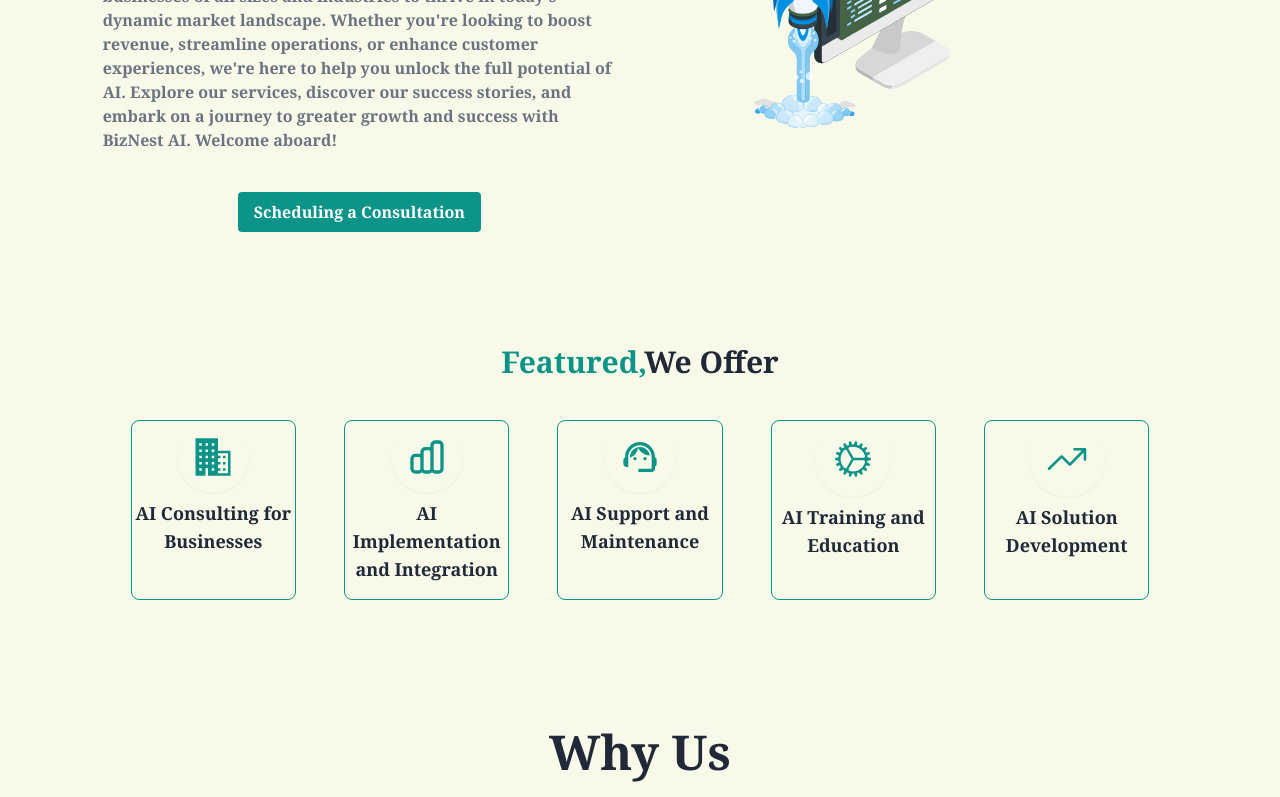
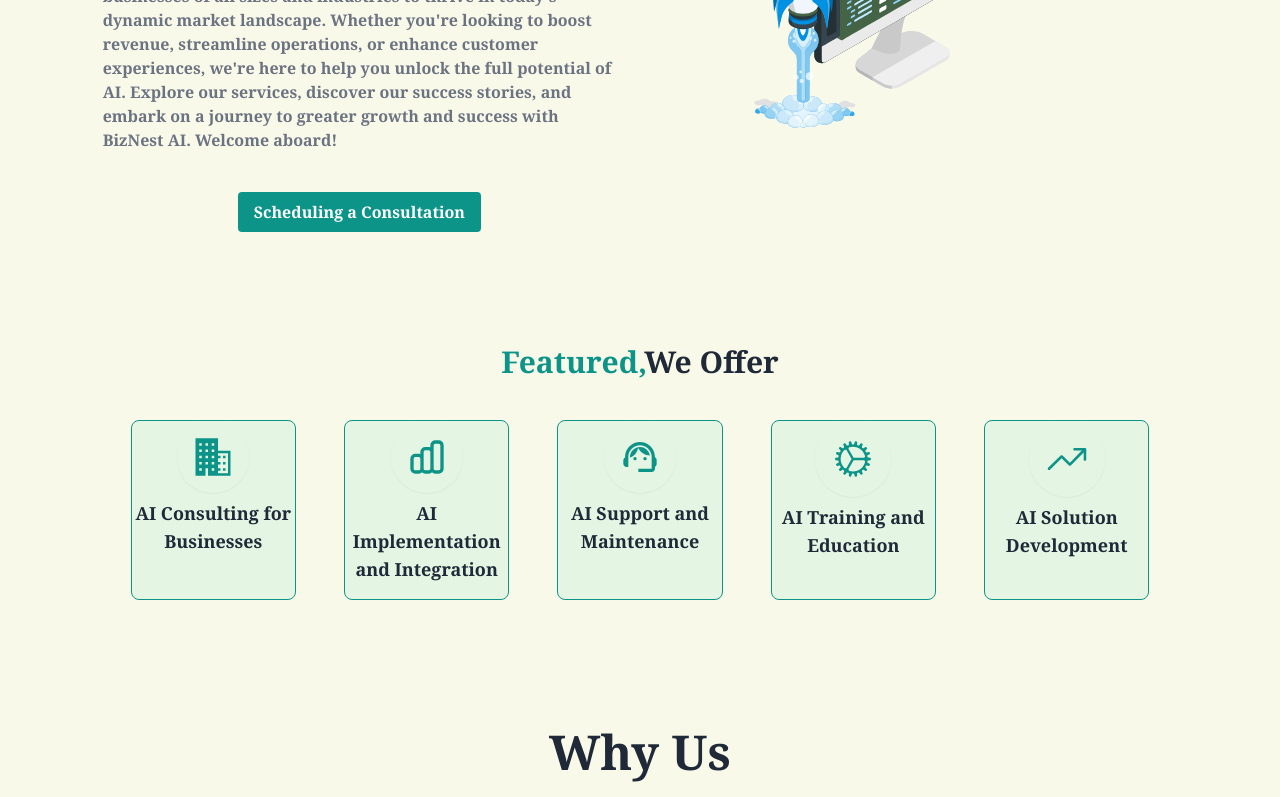
Before and after one commit to tanzimnahid6/AiHub, a React (Vite) app: page / in a window 1280 px wide. Shown: the part 441-1238 px from the top of the page. Built offline with nearby package versions, Linux system fonts and the light colour scheme.

Commit message:
changed the featured bg

```diff
--- a/src/components/Featured.jsx
+++ b/src/components/Featured.jsx
@@ -18,7 +18,7 @@
             </div>
           </div>
           <div className="grid gap-x-6 md:grid-cols-2 lg:grid-cols-5 lg:gap-x-12 cursor-pointer">
-            <div className="mb-12 lg:mb-0 border border-[#0D9488] rounded-lg hover:bg-[#c5edd867] transition-transform ">
+            <div className="mb-12 lg:mb-0 border border-[#0D9488] rounded-lg hover:bg-[#6dbe9367] bg-[#c5edd867] transition-transform ">
               <div className=" inline-block rounded-full  p-4 text-primary shadow-sm">
                 <IoBusinessSharp color="#0D9488" size={40} />
               </div>
@@ -27,7 +27,7 @@
               </h5>
             </div>
 
-            <div className="mb-12 lg:mb-0 border border-[#0D9488] rounded-lg hover:bg-[#c5edd867] transition-transform ">
+            <div className="mb-12 lg:mb-0 border border-[#0D9488] rounded-lg hover:bg-[#6dbe9367] bg-[#c5edd867] transition-transform ">
               <div className=" inline-block rounded-full  p-4 text-primary shadow-sm">
                 <HiOutlineChartBar color="#0D9488" size={40} />
               </div>
@@ -36,7 +36,7 @@
               </h5>
             </div>
 
-            <div className="mb-12 lg:mb-0 border border-[#0D9488] rounded-lg hover:bg-[#c5edd867] transition-transform ">
+            <div className="mb-12 lg:mb-0 border border-[#0D9488] rounded-lg hover:bg-[#6dbe9367] bg-[#c5edd867] transition-transform ">
               <div className=" inline-block rounded-full  p-4 text-primary shadow-sm">
                 <MdOutlineSupportAgent color="#0D9488" size={40} />
               </div>
@@ -45,7 +45,7 @@
               </h5>
             </div>
 
-            <div className="mb-12 lg:mb-0 border border-[#0D9488] rounded-lg hover:bg-[#c5edd867] transition-transform ">
+            <div className="mb-12 lg:mb-0 border border-[#0D9488] rounded-lg hover:bg-[#6dbe9367] bg-[#c5edd867] transition-transform ">
               <div className=" inline-block rounded-full  p-4 text-primary shadow-sm">
                 <IoIosCog color="#0D9488" size={44} />
               </div>
@@ -54,7 +54,7 @@
               </h5>
             </div>
 
-            <div className="mb-12 lg:mb-0 border border-[#0D9488] rounded-lg hover:bg-[#c5edd867] transition-transform ">
+            <div className="mb-12 lg:mb-0 border border-[#0D9488] rounded-lg hover:bg-[#6dbe9367] bg-[#c5edd867] transition-transform">
               <div className=" inline-block rounded-full  p-4 text-primary shadow-sm">
                 <IoIosTrendingUp color="#0D9488" size={44} />
               </div>
```
